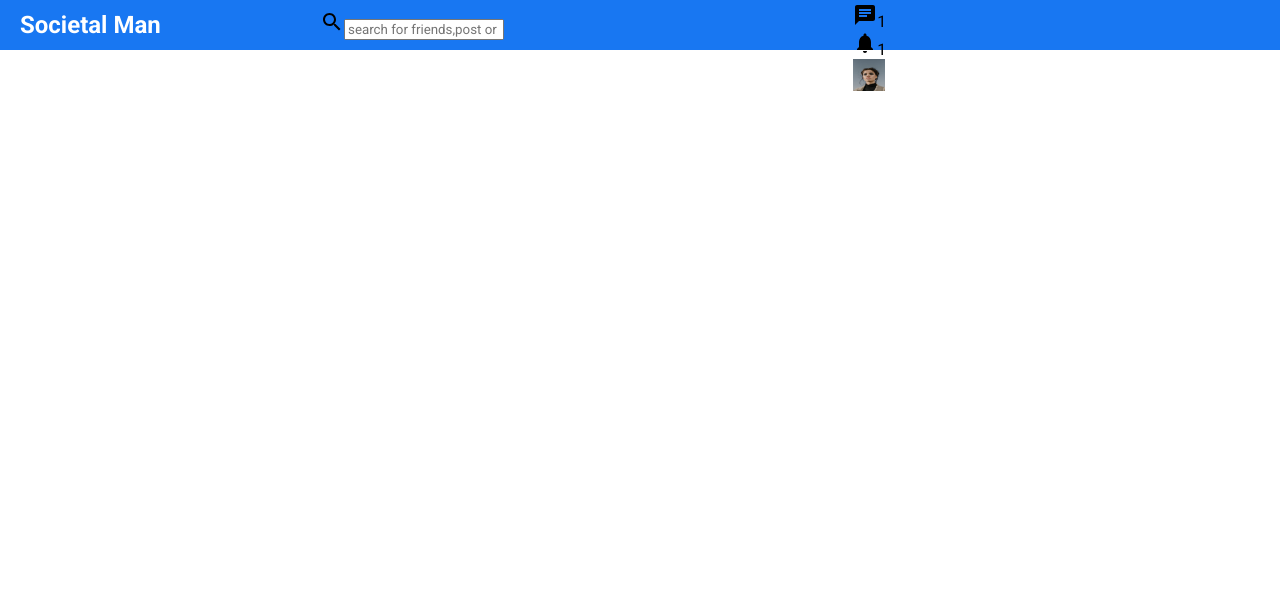
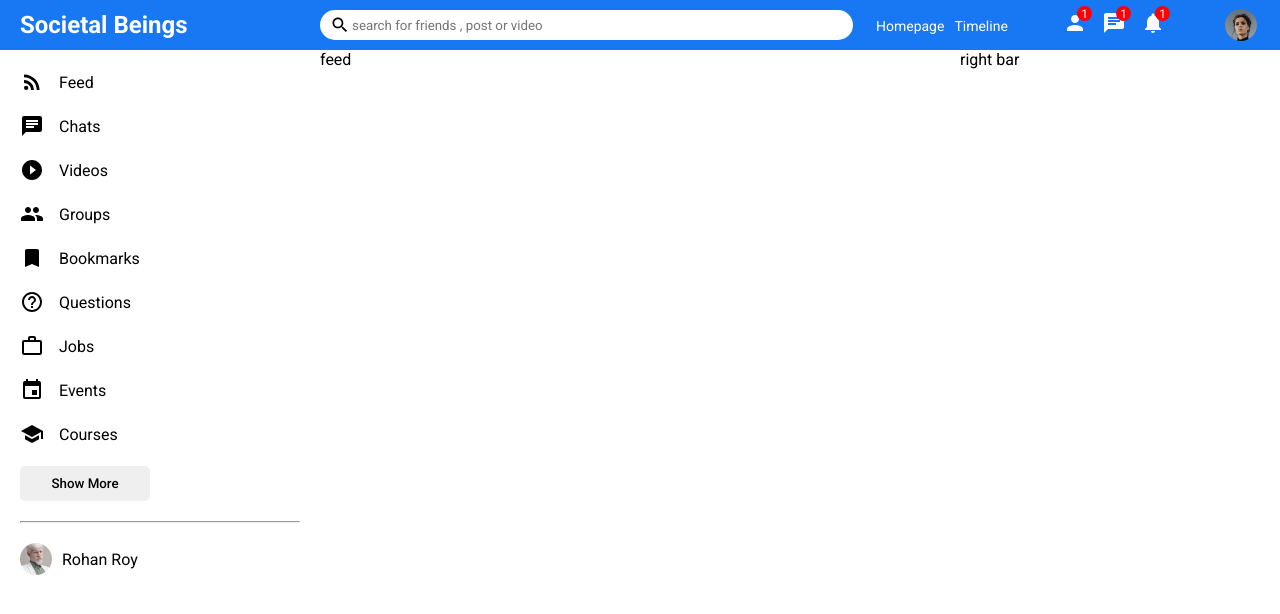
Before and after one commit to codytron21/Societal-Beings, a React (Create React App) app: page / in a window 1280 px wide. Shown: the top 614 px of the page. Built offline with nearby package versions, Linux system fonts and the light colour scheme.

Commit message:
updated sidebar

```diff
--- a/src/App.js
+++ b/src/App.js
@@ -1,6 +1,4 @@
-
-import Topbar from "./components/topbar/Topbar";
-
+import Home from "./pages/home/Home"
 export default function App() {
-  return <Topbar />
+    return <Home />
 }
--- /dev/null
+++ b/src/components/feed/Feed.jsx
@@ -0,0 +1,9 @@
+import "./feed.css"
+
+export default function Feed() {
+    return (
+        <div className="feed">
+            feed
+        </div>
+    )
+}
--- /dev/null
+++ b/src/components/feed/feed.css
@@ -0,0 +1,3 @@
+.feed {
+    flex: 6;
+}
--- /dev/null
+++ b/src/components/rightbar/Rightbar.jsx
@@ -0,0 +1,9 @@
+import "./rightbar.css"
+
+export default function Rightbar() {
+    return (
+        <div className="rightbar">
+         right bar
+        </div>
+    )
+}
--- /dev/null
+++ b/src/components/rightbar/rightbar.css
@@ -0,0 +1,3 @@
+.rightbar {
+    flex: 3;
+}
--- /dev/null
+++ b/src/components/sidebar/Sidebar.jsx
@@ -0,0 +1,70 @@
+import "./sidebar.css";
+import {
+  RssFeed,
+  Chat,
+  PlayCircleFilledOutlined,
+  Group,
+  Bookmark,
+  HelpOutline,
+  WorkOutline,
+  Event,
+  School,
+} from "@material-ui/icons";
+export default function Sidebar() {
+  return (
+    <div className="sidebar">
+      <div className="sidebarWrapper">
+        <ul className="sidebarList">
+          <li className="sidebarListItem">
+            <RssFeed className="sidebarIcon" />
+            <span className="sidebarListItemText">Feed</span>
+          </li>
+          <li className="sidebarListItem">
+            <Chat className="sidebarIcon" />
+            <span className="sidebarListItemText">Chats</span>
+          </li>
+          <li className="sidebarListItem">
+            <PlayCircleFilledOutlined className="sidebarIcon" />
+            <span className="sidebarListItemText">Videos</span>
+          </li>
+          <li className="sidebarListItem">
+            <Group className="sidebarIcon" />
+            <span className="sidebarListItemText">Groups</span>
+          </li>
+          <li className="sidebarListItem">
+            <Bookmark className="sidebarIcon" />
+            <span className="sidebarListItemText">Bookmarks</span>
+          </li>
+          <li className="sidebarListItem">
+            <HelpOutline className="sidebarIcon" />
+            <span className="sidebarListItemText">Questions</span>
+          </li>
+          <li className="sidebarListItem">
+            <WorkOutline className="sidebarIcon" />
+            <span className="sidebarListItemText">Jobs</span>
+          </li>
+          <li className="sidebarListItem">
+            <Event className="sidebarIcon" />
+            <span className="sidebarListItemText">Events</span>
+          </li>
+          <li className="sidebarListItem">
+            <School className="sidebarIcon" />
+            <span className="sidebarListItemText">Courses</span>
+          </li>
+        </ul>
+        <button className="sidebarButton">Show More</button>
+        <hr className="sidebarHr" />
+        <ul className="sidebarFriendList">
+          <li className="sidebarFriend">
+            <img
+              src="/assets/persons/2.jpeg"
+              alt=""
+              className="sidebarFriendImage"
+            />
+            <span className="sidebarFriendName">Rohan Roy</span>
+          </li>
+        </ul>
+      </div>
+    </div>
+  );
+}
--- /dev/null
+++ b/src/components/sidebar/sidebar.css
@@ -0,0 +1,47 @@
+.sidebar {
+    flex: 3;
+    height: calc(100vh-50px);
+}
+.sidebarWrapper{
+    padding: 20px;
+}
+.sidebarList{
+padding: 0;
+margin: 0;
+list-style: none;
+}
+.sidebarListItem{
+  display:flex;
+  align-items: center;
+  margin-bottom: 20px;
+}
+.sidebarIcon{
+    margin-right: 15px;
+}
+.sidebarButton{
+    width:130px;
+    border:none;
+    padding:10px;
+    border-radius: 5px;
+    font-weight: 500;
+}
+.sidebarHr{
+    margin: 20px 0;
+}
+.sidebarFriendList{
+    padding: 0;
+    margin: 0;
+    list-style-type: none;
+}
+.sidebarFriend{
+    display:flex;
+    align-items: center;
+    margin-bottom: 15px;
+}
+.sidebarFriendImage{
+    height: 32px;
+    width: 32px;
+    border-radius: 50%;
+    object-fit: cover;
+    margin-right:10px;
+}
--- a/src/components/topbar/Topbar.jsx
+++ b/src/components/topbar/Topbar.jsx
@@ -5,12 +5,12 @@
     return (
     <div className="topbarContainer">
           <div className="topbarLeft">
-              <span className="logo">Societal Man</span>
+              <span className="logo">Societal Beings</span>
           </div>
           <div className="topbarCenter">
               <div className="searchBar">
-                  <Search/>
-                  <input placeholder="search for friends,post or any video" className="searchInput" />
+                  <Search className="searchIcon"/>
+                  <input placeholder="search for friends , post or video" className="searchInput" />
               </div>
           </div>
           <div className="topbarRight">
@@ -19,15 +19,15 @@
                   <span className="topbarLink">Timeline</span>
               </div>
               <div className="topbarIcons">
-                  <div className="topbarItems">
+                  <div className="topbarIconItem">
                       <Person/>
                       <span className="topbarIconBadge">1</span>
                   </div>
-                  <div className="topbarItems">
+                  <div className="topbarIconItem">
                       <Chat/>
                       <span className="topbarIconBadge">1</span>
                   </div>
-                  <div className="topbarItems">
+                  <div className="topbarIconItem">
                       <Notifications/>
                       <span className="topbarIconBadge">1</span>
                   </div>
--- a/src/components/topbar/topbar.css
+++ b/src/components/topbar/topbar.css
@@ -17,14 +17,72 @@
     color:white;
     cursor:pointer;
 }
-.topbarCenter{
-    flex:5;
+.topbarCenter {
+    flex: 5;
 
 }
+
+ .searchBar{
+     width: 100%;
+     height: 30px;
+     background-color:white;
+     border-radius: 30px;
+     display:flex;
+     align-items:center;
+
+ }
+ .searchIcon{
+     font-size:20px !important;
+     margin-left:10px;
+ }
+ .searchInput{
+     border:none;
+     width:80%;
+ }
+ .searchInput:focus{
+     outline: none;
+ }
+
 .topbarRight{
     flex:4;
+    display: flex;
+    align-items: center;
+    justify-content: space-around;
+    color:white;
+
+}
+.topbarLink{
+  margin-right: 10px;
+  font-size:14px;
+  cursor: pointer;
+}
+.topbarIcons{
+    display:flex;
+}
+.topbarIconItem{
+   margin-right: 15px;
+   cursor: pointer;
+   position:relative;
+
+}
+.topbarIconBadge{
+    width:15px;
+    height: 15px;
+    background-color: red;
+    border-radius:50%;
+    color: white;
+    position: absolute;
+    top:-5px;
+    right:-5px;
+    display: flex;
+    align-items: center;
+    justify-content: center;
+    font-size: 12px;
 }
 .topbarImage{
     width: 32px;
     height: 32px;
+    border-radius: 50%;
+    object-fit: cover;
+    cursor: pointer;
 }
--- /dev/null
+++ b/src/pages/home/Home.jsx
@@ -0,0 +1,18 @@
+import Topbar from "../../components/topbar/Topbar";
+import Sidebar from "../../components/sidebar/Sidebar";
+import Feed from "../../components/feed/Feed";
+import Rightbar from "../../components/rightbar/Rightbar";
+import "./home.css";
+export default function Home() {
+    return (
+        <>
+         <Topbar/>
+           <div className="homeContainer">
+             <Sidebar/>
+             <Feed/>
+             <Rightbar/>
+           </div>
+
+        </>
+    )
+}
--- a/src/pages/home/home.css
+++ b/src/pages/home/home.css
@@ -0,0 +1,14 @@
+.homeContainer{
+    display:flex;
+    width: 100%;
+}
+.sidebar {
+    flex: 3;
+}
+
+.feed{
+    flex:6;
+}
+.rightbar{
+    flex:3;
+}
```
Also changed, not shown: src/pages/home/Home.js (deleted, +0 -7 lines).
